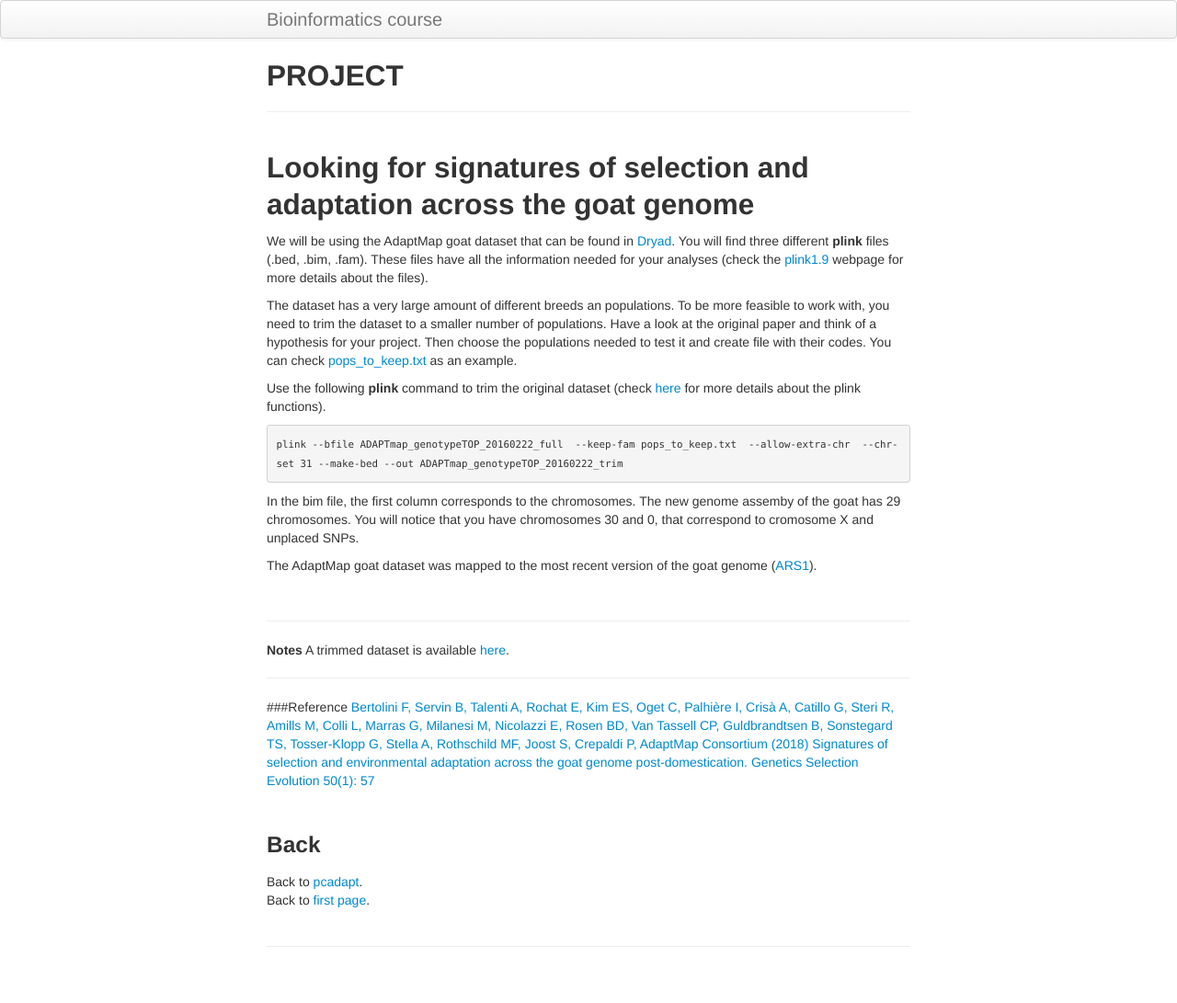
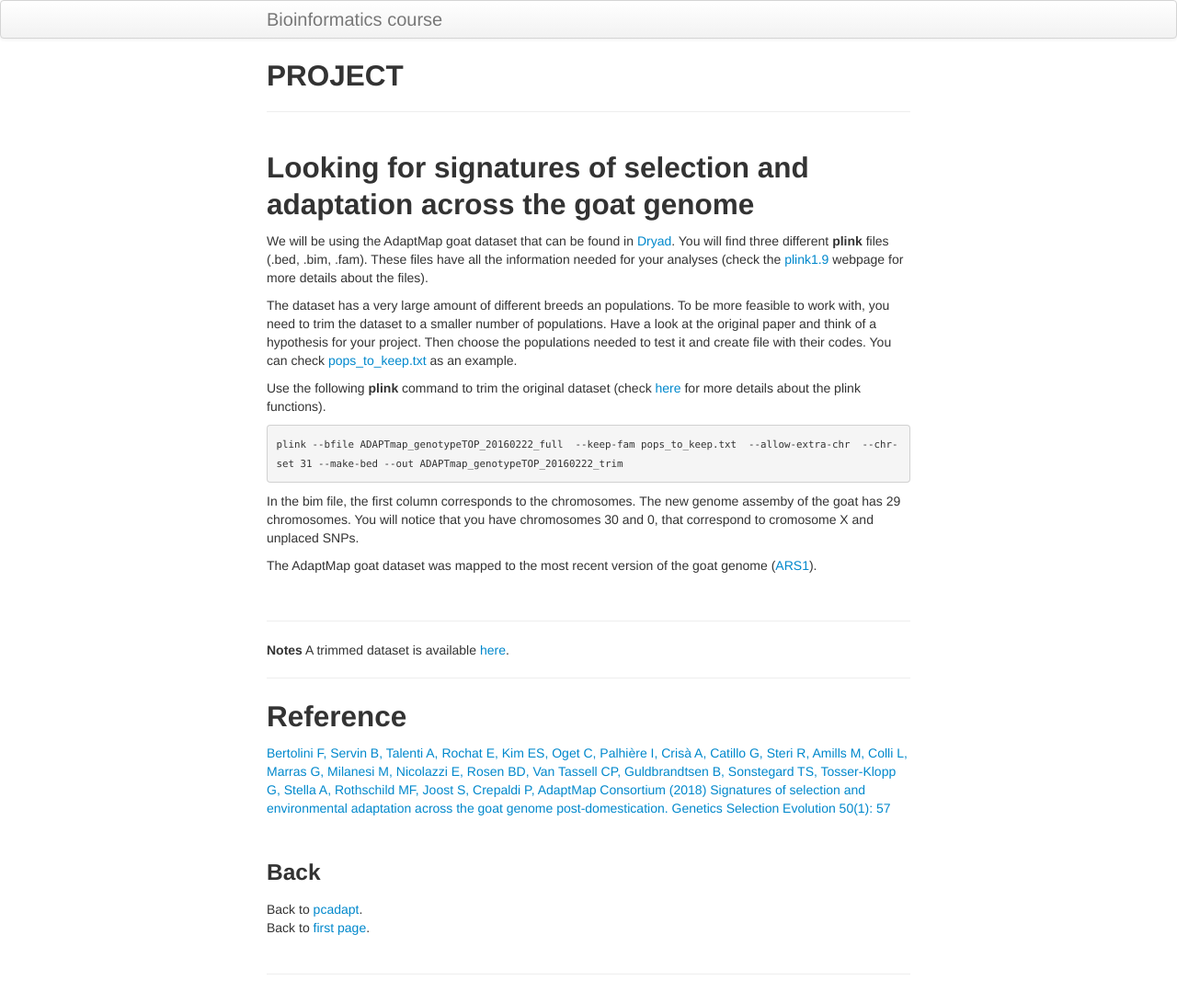
Before and after one commit to ritarasteiro/FieldCourse, a Jekyll site: the page built from pages/project.md, in a window 1280 px wide. Shown: the whole page at 92% size. Built offline with Jekyll 4.4.1, drawn with Linux system fonts in a browser that asks for light colours; before the commit the page ends 1061 px from its top, so only the background shows below that.

```diff
--- a/pages/project.md
+++ b/pages/project.md
@@ -32,7 +32,8 @@ A trimmed dataset is available [here](../data/goat_trim.zip).
 
 ----------------------------------------------------
 
-###Reference
+
+## Reference
 [Bertolini F, Servin B, Talenti A, Rochat E, Kim ES, Oget C, Palhière I, Crisà A, Catillo G, Steri R, Amills M, Colli L, Marras G, Milanesi M, Nicolazzi E, Rosen BD, Van Tassell CP, Guldbrandtsen B, Sonstegard TS, Tosser-Klopp G, Stella A, Rothschild MF, Joost S, Crepaldi P, AdaptMap Consortium (2018) Signatures of selection and environmental adaptation across the goat genome post-domestication. Genetics Selection Evolution 50(1): 57]( https://doi.org/10.1186/s12711-018-0421-y)
 
 <br/>
```
